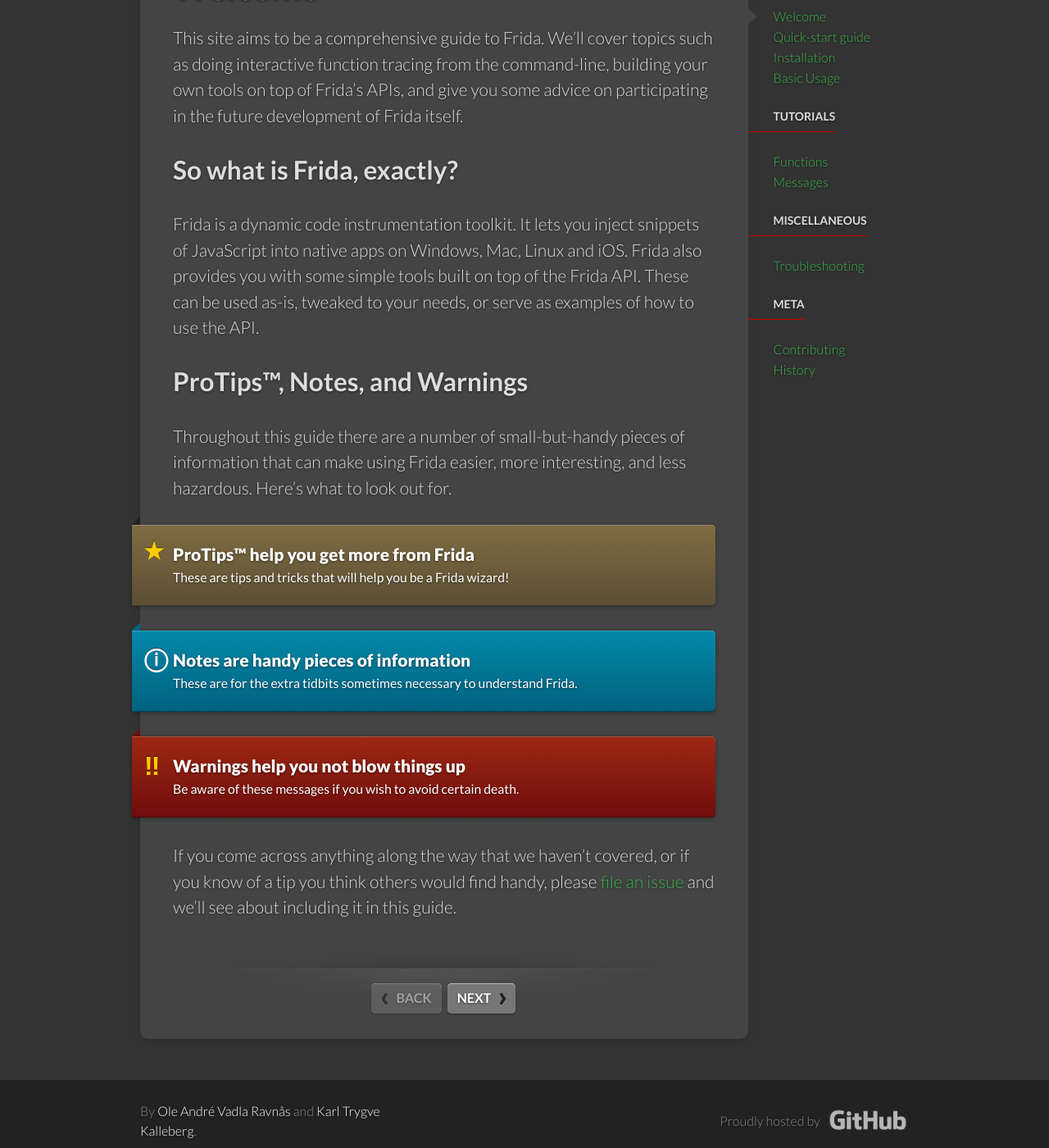
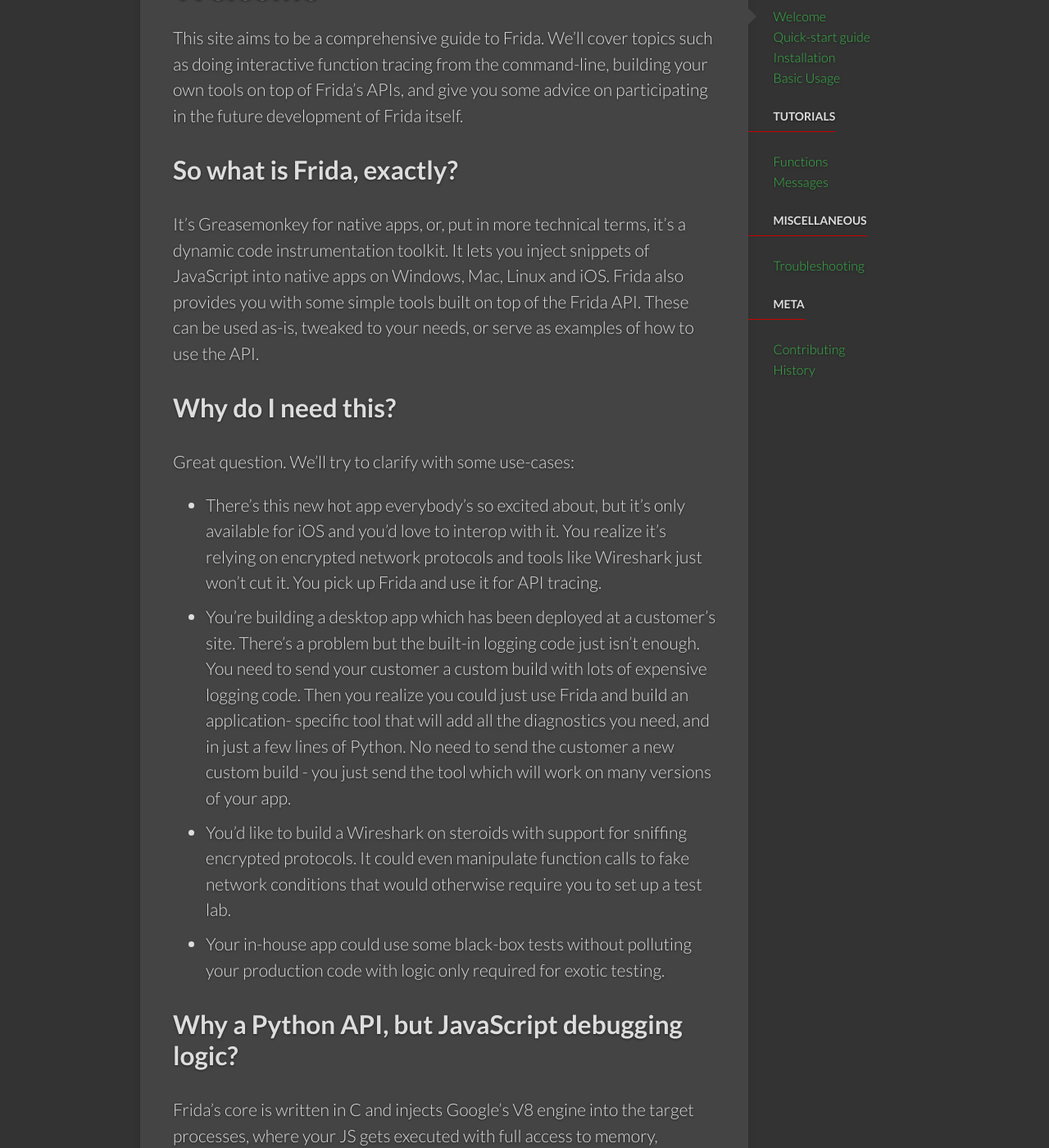
Before and after one commit to frida/frida-website, a Jekyll site: the page built from docs/index.md, in a window 1280 px wide and 1400 px high, scrolled down 240 px. Shown: the whole window at 82% size. Built offline with Jekyll 4.4.1, drawn with Linux system fonts in a browser that asks for light colours; some web fonts are replaced; some of the changed text lies outside the part shown.

Commit message:
Add two HN questions and answers

```diff
--- a/docs/index.md
+++ b/docs/index.md
@@ -12,10 +12,45 @@ future development of Frida itself.
 
 ## So what is Frida, exactly?
 
-Frida is a dynamic code instrumentation toolkit. It lets you inject snippets of
-JavaScript into native apps on Windows, Mac, Linux and iOS. Frida also provides
-you with some simple tools built on top of the Frida API. These can be used
-as-is, tweaked to your needs, or serve as examples of how to use the API.
+It's Greasemonkey for native apps, or, put in more technical terms, it's a
+dynamic code instrumentation toolkit. It lets you inject snippets of JavaScript
+into native apps on Windows, Mac, Linux and iOS. Frida also provides you with
+some simple tools built on top of the Frida API. These can be used as-is,
+tweaked to your needs, or serve as examples of how to use the API.
+
+## Why do I need this?
+
+Great question. We'll try to clarify with some use-cases:
+
+- There's this new hot app everybody's so excited about, but it's only
+  available for iOS and you'd love to interop with it. You realize it's
+  relying on encrypted network protocols and tools like Wireshark just
+  won't cut it. You pick up Frida and use it for API tracing.
+- You're building a desktop app which has been deployed at a customer's site.
+  There's a problem but the built-in logging code just isn't enough. You
+  need to send your customer a custom build with lots of expensive logging
+  code. Then you realize you could just use Frida and build an application-
+  specific tool that will add all the diagnostics you need, and in just a
+  few lines of Python. No need to send the customer a new custom build - you
+  just send the tool which will work on many versions of your app.
+- You'd like to build a Wireshark on steroids with support for sniffing
+  encrypted protocols. It could even manipulate function calls to fake network
+  conditions that would otherwise require you to set up a test lab.
+- Your in-house app could use some black-box tests without polluting your
+  production code with logic only required for exotic testing.
+
+## Why a Python API, but JavaScript debugging logic?
+
+Frida's core is written in C and injects Google's V8 engine into the target
+processes, where your JS gets executed with full access to memory, hooking
+functions and even calling native functions inside the process. There's a
+bi-directional communication channel that is used to talk between your
+app (Python?) and the JS running inside the target process.
+
+On top of this C core there are multiple language bindings (Python, .NET
+and a browser plugin), and it is very easy to build further bindings for
+other languages and environments (Node.js could be a future binding if
+anyone's interested in helping out with that).
 
 ## ProTips™, Notes, and Warnings
 
```
